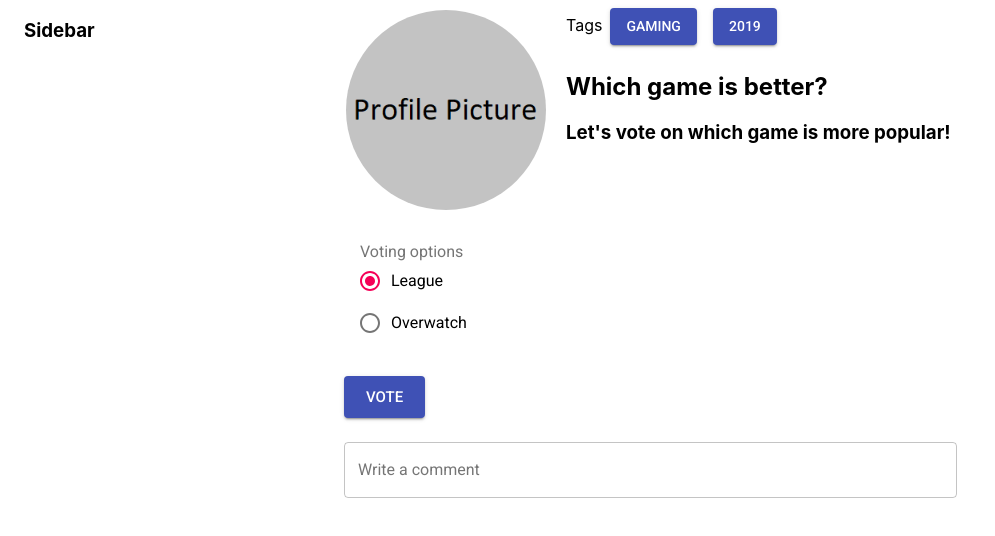
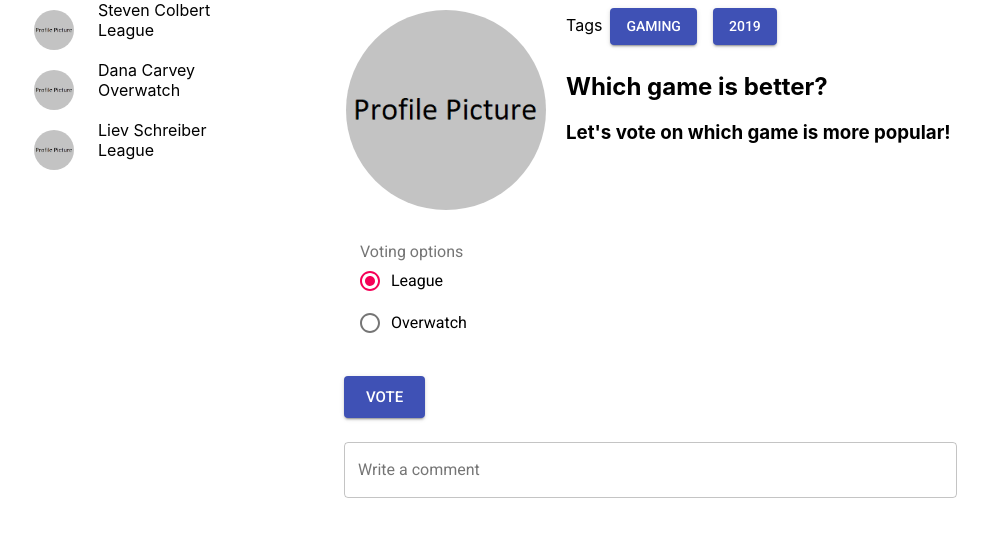
Before and after one commit to hatchways/team-indigo, a React (Create React App) app in the folder client/: page / in a window 1280 px wide. Shown: the top 536 px of the page, without its empty margins (0-995 px from the left). Built offline with nearby package versions, Linux system fonts and the light colour scheme.

Commit message:
added Post View component

```diff
--- a/client/src/pages/PostView/PostView.js
+++ b/client/src/pages/PostView/PostView.js
@@ -4,7 +4,15 @@
 import { Container, Grid, Avatar, Button, FormControl, FormControlLabel, FormLabel, RadioGroup, Radio, TextField } from '@material-ui/core'
 
 import profileImage from '../../assets/images/profile-pic-placeholder.png'
-import { borderRight } from '@material-ui/system';
+
+const users=[
+    { username: 'Steven Colbert',
+      answer: 'League' },
+    { username: 'Dana Carvey',
+      answer: 'Overwatch' },
+    { username: 'Liev Schreiber',
+      answer: 'League' }
+]
 
 const tags=[
     'Gaming',
@@ -28,6 +36,9 @@
         width: 200,
         height: 200,
     },
+    avatarSidebar: {
+        margin: 10,
+    },
     formControl: {
         margin: theme.spacing(3),
     },
@@ -39,18 +50,37 @@
 
 const PostView = props => {
     const classes = useStyles()
-    const [value, setValue] = React.useState('league')
+    const [option, setOption] = useState('league')
 
     const handleChange = event => {
         const { value } = event.target
-        setValue(value);
+        setOption(value);
     }
 
     return (
         <Container className={classes.root} maxWidth='lg'>
             <Grid container spacing={2}>
                 <Grid item xs={3}>
-                    <h3>Sidebar</h3>
+                    {users.map(user => {
+                        return (
+                            <Grid container>
+                                <Grid item xs={6} sm={5} md={3}>
+                                    <Avatar alt="Profile Pic Placeholder" src={profileImage} className={classes.avatarSidebar} />
+                                </Grid>
+
+                                <Grid item xs={6} sm={7} md={9}>
+                                    <Grid container>
+                                        <Grid item xs={12}>
+                                            <label>{user.username}</label>
+                                        </Grid>
+                                        <Grid item xs={12}>
+                                            <label>{user.answer}</label>
+                                        </Grid>
+                                    </Grid>
+                                </Grid>
+                            </Grid>
+                        )
+                    })}
                 </Grid>
                 <Grid item xs={9}>
                     <Grid container>
@@ -86,7 +116,7 @@
                         <Grid item xs={12}>
                             <FormControl component="fieldset" className={classes.formControl}>
                                 <FormLabel component="legend">Voting options</FormLabel>
-                                <RadioGroup aria-label="voting-option" name="option" value={value} onChange={handleChange}>
+                                <RadioGroup aria-label="voting-option" name="option" value={option} onChange={handleChange}>
                                     {options.map(el => {
                                         return (
                                             <FormControlLabel value={el.toLowerCase()} control={<Radio />} label={el} />
```
